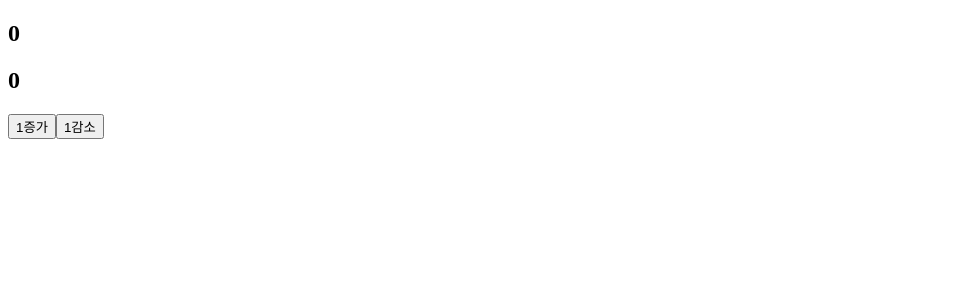
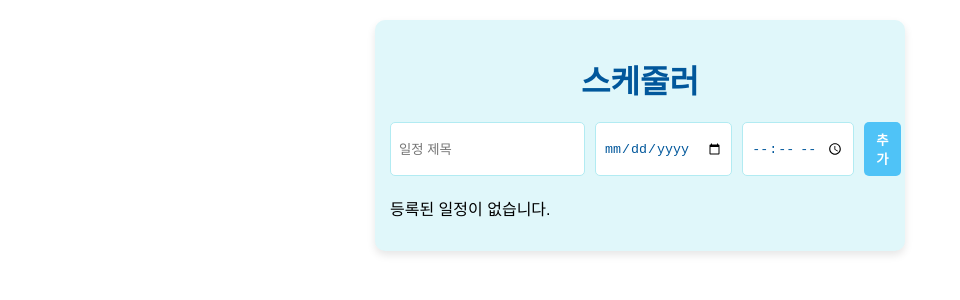
Before and after one commit to pse0515/react, a React (Vite) app: page / in a window 1280 px wide. Shown: the top 300 px of the page, without its empty margins (0-960 px from the left). Built offline with nearby package versions, Linux system fonts and the light colour scheme.

Commit message:
axios 수업

```diff
--- a/package.json
+++ b/package.json
@@ -10,8 +10,10 @@
     "preview": "vite preview"
   },
   "dependencies": {
+    "axios": "^1.13.2",
     "react": "^19.2.0",
-    "react-dom": "^19.2.0"
+    "react-dom": "^19.2.0",
+    "sweetalert2": "^11.26.3"
   },
   "devDependencies": {
     "@eslint/js": "^9.39.1",
--- a/src/ch04/Axios01.jsx
+++ b/src/ch04/Axios01.jsx
@@ -0,0 +1,62 @@
+import axios from "axios";
+import { useEffect, useState } from "react";
+import "./style.css";
+
+function Axios01() {
+    const [ users, setUsers ] = useState([]);
+    const [ refetch, setRefetch ] = useState(true);
+
+    // getUsersApi();
+
+    // const getUsersApi = async () => {
+    //     console.log("콘솔!!")
+    //     if (refetch) {
+    //         const response = await axios.get("http://192.168.2.101:8080/users")
+    //         console.log(response.data);
+    //         setUsers(response.data);
+    //         setRefetch(false);
+    //     }
+    // }
+
+    // useEffect(() => {
+    //     console.log("useEffect!!!!");
+    // })
+
+    useEffect(() => {
+        if (refetch) {
+            axios.get("http://192.168.2.101:8080/users")
+            .then(a => {
+                console.log(a.data[0].username);
+            });
+        }
+    }, [refetch]);
+
+    return <>
+        <table>
+            <thead>
+                <tr>
+                    <th>username</th>
+                    <th>password</th>
+                    <th>name</th>
+                    <th>email</th>
+                    <th>role1</th>
+                    <th>role2</th>
+                </tr>
+            </thead>
+            <tbody>
+                {
+                    users.map(u => <tr>
+                        <td>{u.username}</td>
+                        <td>{u.password}</td>
+                        <td>{u.name}</td>
+                        <td>{u.email}</td>
+                        <td>{u.roles[0]}</td>
+                        <td>{u.roles[1]}</td>
+                    </tr>)
+                }
+            </tbody>
+        </table>
+    </>
+}
+
+export default Axios01;
--- /dev/null
+++ b/src/ch04/Axios02.jsx
@@ -0,0 +1,69 @@
+import axios from "axios";
+import { useState } from "react";
+
+function Axios02() {
+    const [ inputValue, setInputValue ] = useState({
+        username: "",
+        name: "",
+    });
+    const [ users, setUsers ] = useState([]);
+
+    const getUsersApi = async () => {
+        const response = await axios.get("http://192.168.2.101:8080/users", {params: {username: inputValue.username}})
+        setUsers(response.data);
+    }
+
+    const handleInputOnChange = (e) => {
+        const { name, value } = e.target;
+        setInputValue({
+            ...inputValue,
+            [name]: value,
+        });
+    }
+
+    const handleInputOnKeyDown = (e) => {
+        console.log(e)
+        if (e.keyCode === 13) {
+            getUsersApi();
+        }
+    }
+
+    const handleSearchOnClick = () => {
+        getUsersApi();
+    }
+
+    return <>
+        <input type="text"
+            name="username"
+            value={inputValue.username}
+            onChange={handleInputOnChange}
+            onKeyDown={handleInputOnKeyDown} />
+        <button onClick={handleSearchOnClick}>검색</button>
+        <table>
+            <thead>
+                <tr>
+                    <th>username</th>
+                    <th>password</th>
+                    <th>name</th>
+                    <th>email</th>
+                    <th>role1</th>
+                    <th>role2</th>
+                </tr>
+            </thead>
+            <tbody>
+                {
+                    users.map(u => <tr>
+                        <td>{u.username}</td>
+                        <td>{u.password}</td>
+                        <td>{u.name}</td>
+                        <td>{u.email}</td>
+                        <td>{u.roles[0]}</td>
+                        <td>{u.roles[1]}</td>
+                    </tr>)
+                }
+            </tbody>
+        </table>
+    </>
+}
+
+export default Axios02;
--- /dev/null
+++ b/src/ch04/Promise01.jsx
@@ -0,0 +1,77 @@
+import { useEffect } from "react";
+import Swal from "sweetalert2";
+
+function Promise01() {
+
+    const axios = {
+        get: (url) => {
+            return new Promise((rs, rj) => {
+                console.log(url + "로 요청");
+                setTimeout(() => {
+                    console.log("응답");
+                    rs({
+                        status: 200,
+                        data: [ 10, 20, 30, 40 ],
+                    });
+                }, 2000);
+            });
+        }
+    }
+    axios.get("http://192.168.2.101:8080/nums")
+    .then(r => {
+        console.log(r);
+        console.log(r.status);
+        console.log(r.data);
+    })
+
+    axios.get("http://192.168.2.101:8080/users")
+    .then(r => {
+        console.log(r);
+        console.log(r.status);
+        console.log(r.data);
+    })
+
+    const getRequest = async (url) => {
+        const r = await axios.get(url);
+        console.log(r);
+        console.log(r.status);
+        console.log(r.data);
+        return r;
+    }
+
+    const requests = async () => {
+        const r1 = await getRequest("http://192.168.2.101:8080/users");
+        const r2 = await getRequest("http://192.168.2.101:8080/names");
+        const r3 = await getRequest("http://192.168.2.101:8080/nums");
+        const r4 = await getRequest("http://192.168.2.101:8080/products");
+
+    }
+
+    useEffect(() => {
+        const a = async () => {
+            await getRequest();
+        };
+        a();
+    }, []);
+
+    const handleOnclick = async () => {
+        // Swal.fire({
+        //     title: "알림 내용",
+        //     showCancelButton: true,
+        //     input: "text",
+        // }).then((r) => {
+        //     console.log(r);
+        //     console.log("콘솔");
+        // });
+        // alert("알림 내용");
+
+        await Swal.fire({title: "타이틀", input: "text"});
+        console.log("콘솔");
+    }
+
+    return <>
+        <button onClick={handleOnclick}>클릭</button>
+    </>
+}
+
+export default Promise01;
--- /dev/null
+++ b/src/ch04/style.css
@@ -0,0 +1,5 @@
+table, th ,td {
+    border: 1px solid #222;
+    border-collapse: collapse;
+    padding: 5px 10px;
+}
--- a/src/main.jsx
+++ b/src/main.jsx
@@ -12,6 +12,10 @@ import UseEffect01 from './ch03/UseEffect01';
 import UseEffect02 from './ch03/UseEffect02';
 import UseEffect03 from './ch03/UseEffect03';
 import UseEffect04 from './ch03/UseEffect04';
+import Axios01 from './ch04/Axios01';
+import Promise01 from './ch04/Promise01';
+import Axios02 from './ch04/Axios02';
+import App from './심심/App';
 
 const currentApp = "ch03";
 
@@ -28,8 +32,13 @@ const appObj = {
     use01: <UseEffect01 />,
     use02: <UseEffect02 />,
     use03: <UseEffect03 />,
-    use04: <UseEffect04 />
+    use04: <UseEffect04 />,
+    axios01: <Axios01 />,
+    axios02: <Axios02 />,
+    promise01: <Promise01/>,
+    sim01:<App/>
+
 
 }
 
-createRoot(document.getElementById('root')).render(appObj.use04);
+createRoot(document.getElementById('root')).render(appObj.sim01);
--- /dev/null
+++ b/src/심심/App.jsx
@@ -0,0 +1,12 @@
+import React from "react";
+import Scheduler from "./Scheduler";
+
+function App() {
+  return (
+    <div>
+      <Scheduler />
+    </div>
+  );
+}
+
+export default App;
--- /dev/null
+++ b/src/심심/Scheduler.jsx
@@ -0,0 +1,67 @@
+import React, { useState } from "react";
+import "./style.css";
+
+function Scheduler() {
+  const [events, setEvents] = useState([]);
+  const [title, setTitle] = useState("");
+  const [date, setDate] = useState("");
+  const [time, setTime] = useState(""); // 추가
+
+  const addEvent = () => {
+    if (!title || !date || !time) return;
+    setEvents([
+      ...events,
+      { id: Date.now(), title, date, time }
+    ]);
+    setTitle("");
+    setDate("");
+    setTime("");
+  };
+
+  const removeEvent = (id) => {
+    setEvents(events.filter((e) => e.id !== id));
+  };
+
+  return (
+    <div className="scheduler-container">
+      <h1>스케줄러</h1>
+
+      <div className="scheduler-form">
+        <input
+          type="text"
+          placeholder="일정 제목"
+          value={title}
+          onChange={(e) => setTitle(e.target.value)}
+        />
+        <input
+          type="date"
+          value={date}
+          onChange={(e) => setDate(e.target.value)}
+        />
+        <input
+          type="time"
+          value={time}
+          onChange={(e) => setTime(e.target.value)}
+        />
+        <button onClick={addEvent}>추가</button>
+      </div>
+
+      <div className="scheduler-list">
+        {events.length === 0 ? (
+          <p>등록된 일정이 없습니다.</p>
+        ) : (
+          <ul>
+            {events.map((e) => (
+              <li key={e.id}>
+                <span>{e.date} {e.time} - {e.title}</span>
+                <button onClick={() => removeEvent(e.id)}>삭제</button>
+              </li>
+            ))}
+          </ul>
+        )}
+      </div>
+    </div>
+  );
+}
+
+export default Scheduler;
--- /dev/null
+++ b/src/심심/style.css
@@ -0,0 +1,67 @@
+.scheduler-container {
+  max-width: 500px;
+  margin: 20px auto;
+  font-family: Arial, sans-serif;
+  padding: 15px;
+  border-radius: 10px;
+  background-color: #E0F7FA; /* 연한 파랑 배경 */
+  box-shadow: 0 4px 8px rgba(0,0,0,0.1);
+}
+
+.scheduler-container h1 {
+  text-align: center;
+  color: #01579B; /* 어두운 파랑 */
+  margin-bottom: 20px;
+}
+
+.scheduler-form {
+  display: flex;
+  gap: 10px;
+  margin-bottom: 20px;
+}
+
+
+.scheduler-form input {
+  flex: 1;
+  padding: 8px;
+  border: 1px solid #B2EBF2;
+  border-radius: 5px;
+  background-color: #FFFFFF;
+  color: #01579B;
+}
+
+.scheduler-form button {
+  padding: 8px 12px;
+  cursor: pointer;
+  border: none;
+  border-radius: 5px;
+  background-color: #4FC3F7; /* 하늘색 */
+  color: white;
+  font-weight: bold;
+}
+
+.scheduler-list ul {
+  list-style: none;
+  padding: 0;
+}
+
+.scheduler-list li {
+  display: flex;
+  justify-content: space-between;
+  padding: 8px 12px;
+  margin-bottom: 5px;
+  border-radius: 5px;
+  background-color: #FFFFFF; /* 흰색 카드 느낌 */
+  color: #37474F; /* 텍스트 어두운 회색 */
+  box-shadow: 0 2px 4px rgba(0,0,0,0.05);
+}
+
+.scheduler-list button {
+  background-color: #FF8A80; /* 연한 빨강 */
+  color: white;
+  border: none;
+  padding: 4px 8px;
+  cursor: pointer;
+  border-radius: 5px;
+  font-size: 0.9rem;
+}
```
Also changed, not shown: 1 other file (tests, documents, lock files or other folders).
